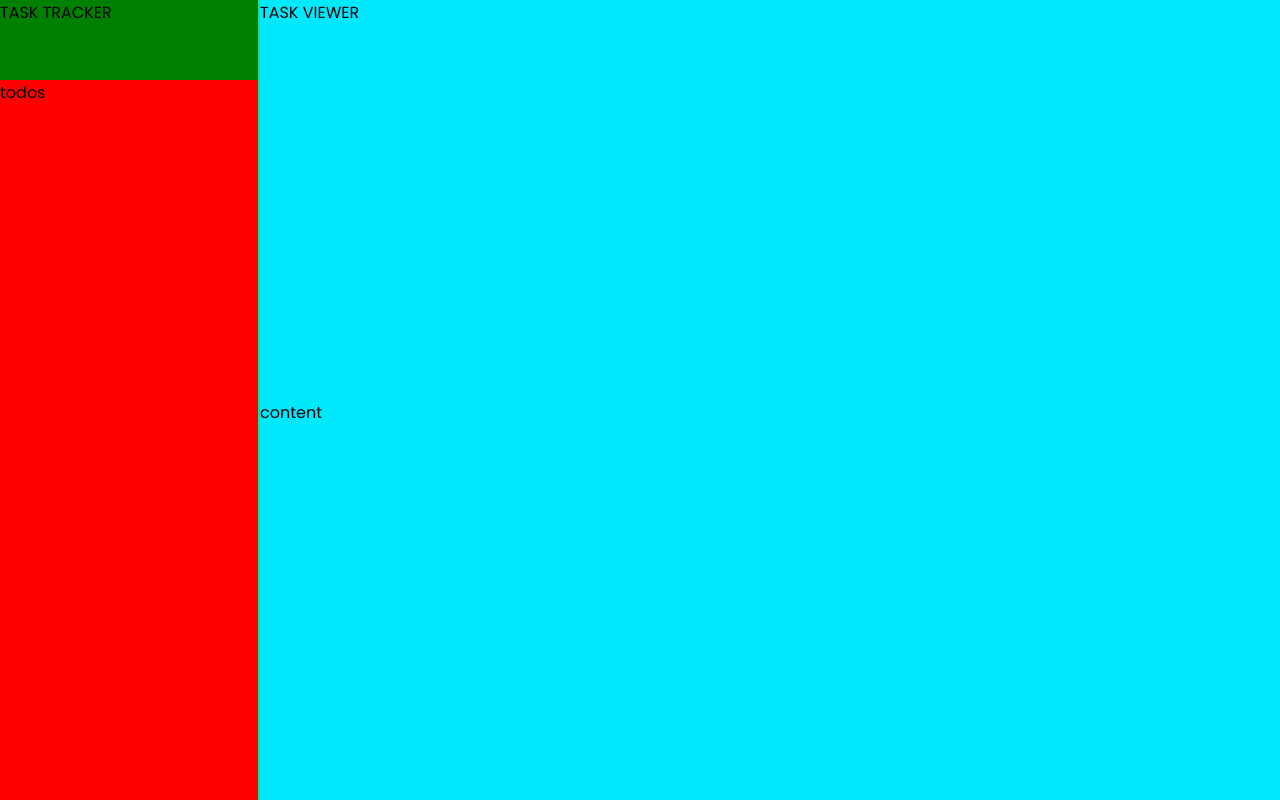
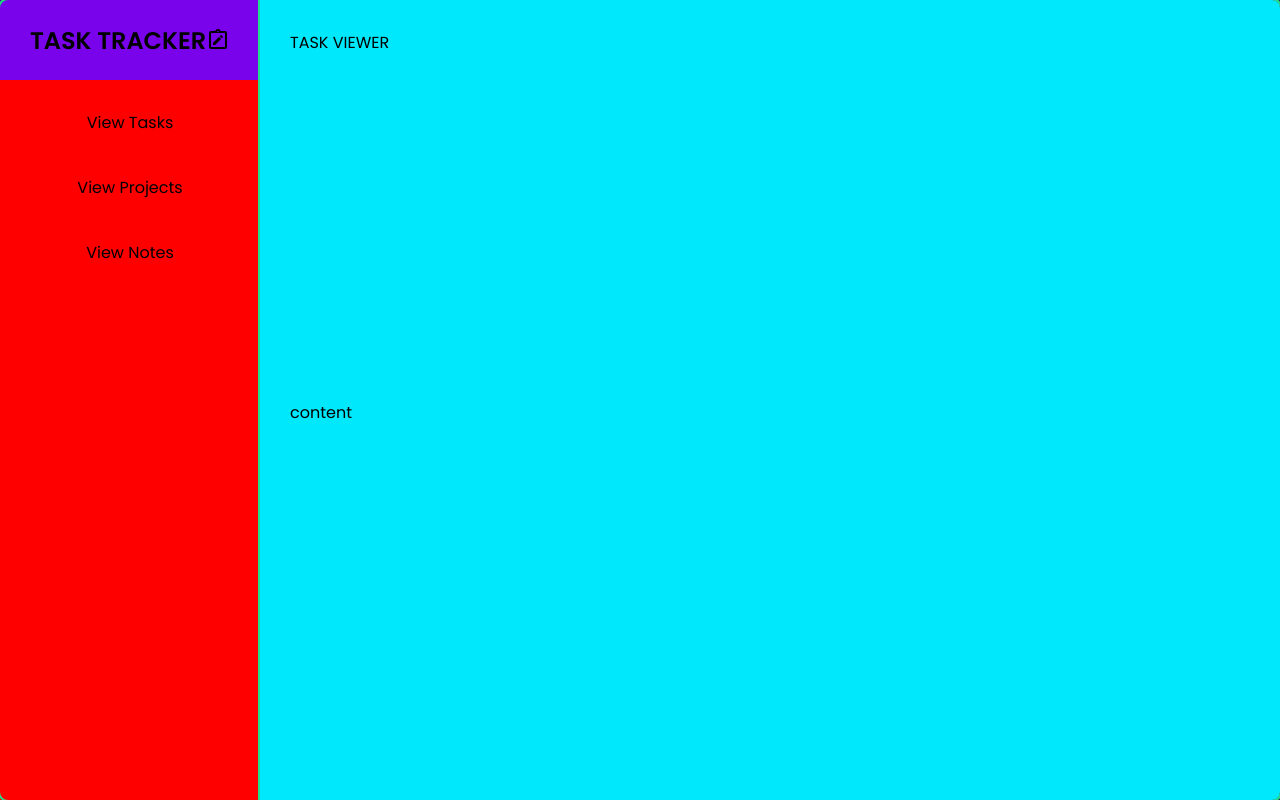
Before and after one commit to kb-git-hub/task-track, a website built with webpack: page src/index.html in a window 1280 px wide. Built offline with nearby package versions, Linux system fonts and the light colour scheme.

Commit message:
update css

```diff
--- a/src/index.html
+++ b/src/index.html
@@ -7,13 +7,23 @@
     <meta name="viewport" content="width=device-width, initial-scale=1.0">
     <title>task track</title>
     <link rel="shortcut icon" href="/src/assets/img/icon.png">
+    <link rel="stylesheet" href="https://fonts.googleapis.com/css2?family=Material+Symbols+Outlined:opsz,wght,FILL,GRAD@20..48,100..700,0..1,-50..200" />
+
+
 </head>
 
 <body>
     <div class="container">
         <div class="leftPane">
-            <div class="logo">TASK TRACKER</div>
-            <div class="todoPane">todos</div>
+            <div class="logo">
+                <div>TASK TRACKER</div>
+                <span class="material-symbols-outlined">note_alt</span>
+            </div>
+            <div class="todoPane">
+                <div class="taskBtn btn">View Tasks</div>
+                <div class="projectBtn btn">View Projects</div>
+                <div class="notesBtn btn">View Notes</div>
+            </div>
         </div>
         <div class="taskViewer">TASK VIEWER
             <div class="div">content</div>
--- a/src/index.js
+++ b/src/index.js
@@ -2,4 +2,6 @@ import './style.css'
 import { compareAsc, format } from 'date-fns'
 
 
+
+
 console.log(format(new Date(2014, 1, 11), 'yyyy-MM-dd'))
--- a/src/style.css
+++ b/src/style.css
@@ -35,6 +35,14 @@
     --rain-purple: #711c91;
     --dev-outline: 2px solid #20de8b;
 
+    --border-radius: 8px;
+    --spacing-xs: 5px;
+    --spacing-sm: 10px;
+    --spacing-md: 15px;
+    --spacing-lg: 20px;
+    --spacing-xl: 30px;
+    --shadow: #ea00d9 0px 16px 300px;
+
 
 }
 
@@ -47,6 +55,8 @@
     margin: 0;
 }
 
+/* utils */
+
 html {
     font-family: 'Poppins', sans-serif;
 }
@@ -55,10 +65,21 @@ html,body{
     min-height: 100%;
 }
 
+.btn {
+    padding: var(--spacing-sm) var(--spacing-md);
+    border-radius: var(--border-radius);
+    transition: filter 0.15s ease-in-out;
+    cursor: pointer;
+  }
+
+  .btn:hover{
+    scale: 110%;
+  }
+
 /* /// */
 
 body {
-    background: linear-gradient(-45deg, var(--rain-blue), var(--rain-dark-blue));
+    background: linear-gradient(-45deg, var(--rain-dark-blue), var(--rain-blue));
     background-size: 300% 300%;
     animation: gradient 20s ease infinite;
 }
@@ -74,23 +95,34 @@ body {
 
     display: grid;
     grid-template-columns: repeat(5, 1fr);
+    border-radius: var(--border-radius);
+    box-shadow: var(--shadow);
 }
 
 .leftPane{
     display: flex;
     flex-direction: column;
     min-width: 260px;
-
 }
 
 .logo{
-    background-color: green;
     height: 80px;
+    display: flex;
+    justify-content: center;
+    align-items: center;
+    font-weight: 600;
+    font-size: 24px;
 }
 
 .todoPane{
     background-color: red;
     flex-grow: 1;
+    display: flex;
+    flex-direction: column;
+    align-items: center;
+    gap: var(--spacing-lg);
+    padding-top: var(--spacing-lg);
+
 }
 
 .taskViewer{
@@ -98,6 +130,9 @@ body {
     display: grid;
     grid-column: 2/6;
     background-color: #00e8fc;
+    padding: var(--spacing-xl);
+    border-bottom-right-radius: var(--border-radius);
+    border-top-right-radius: var(--border-radius);
 
 }
 
```
Also changed, not shown: dist/index.html, dist/main.js, interface.js (added).
